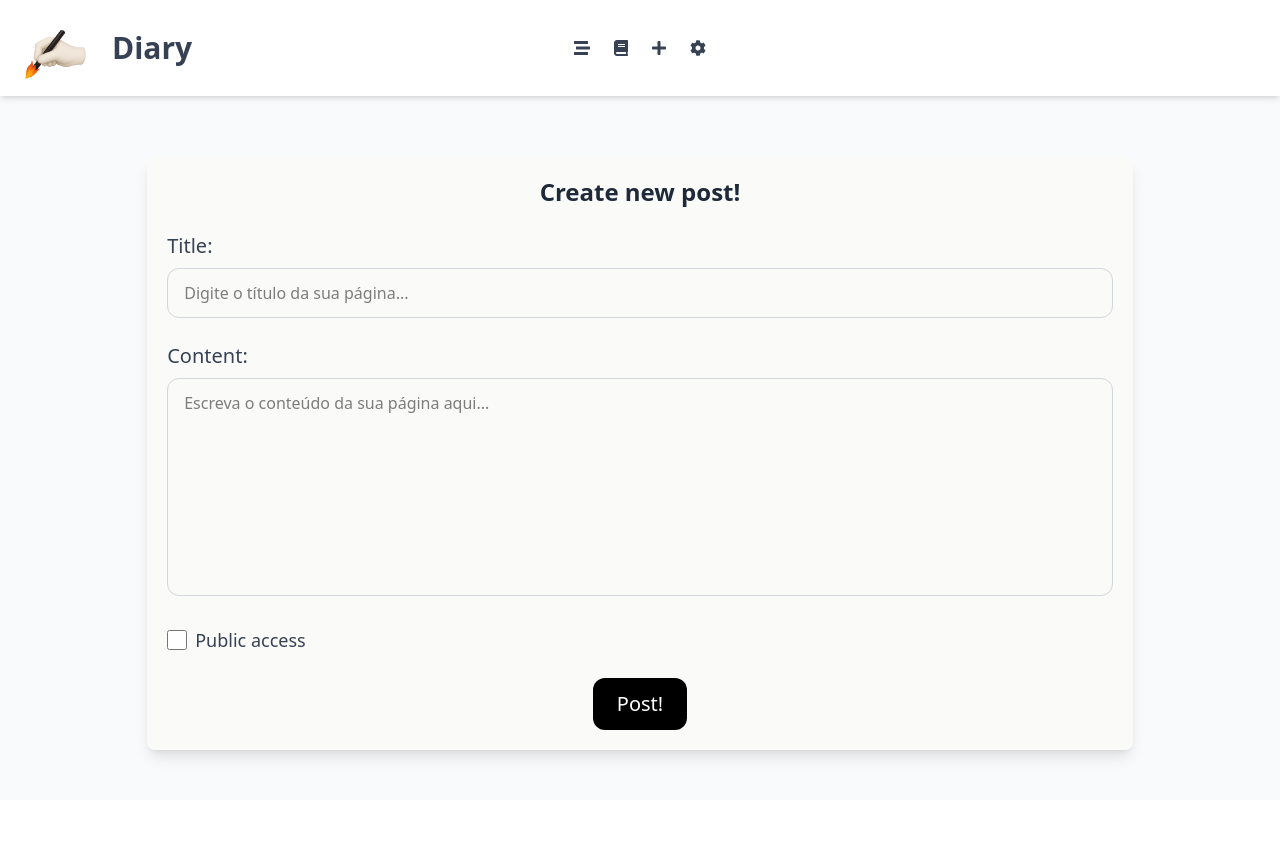
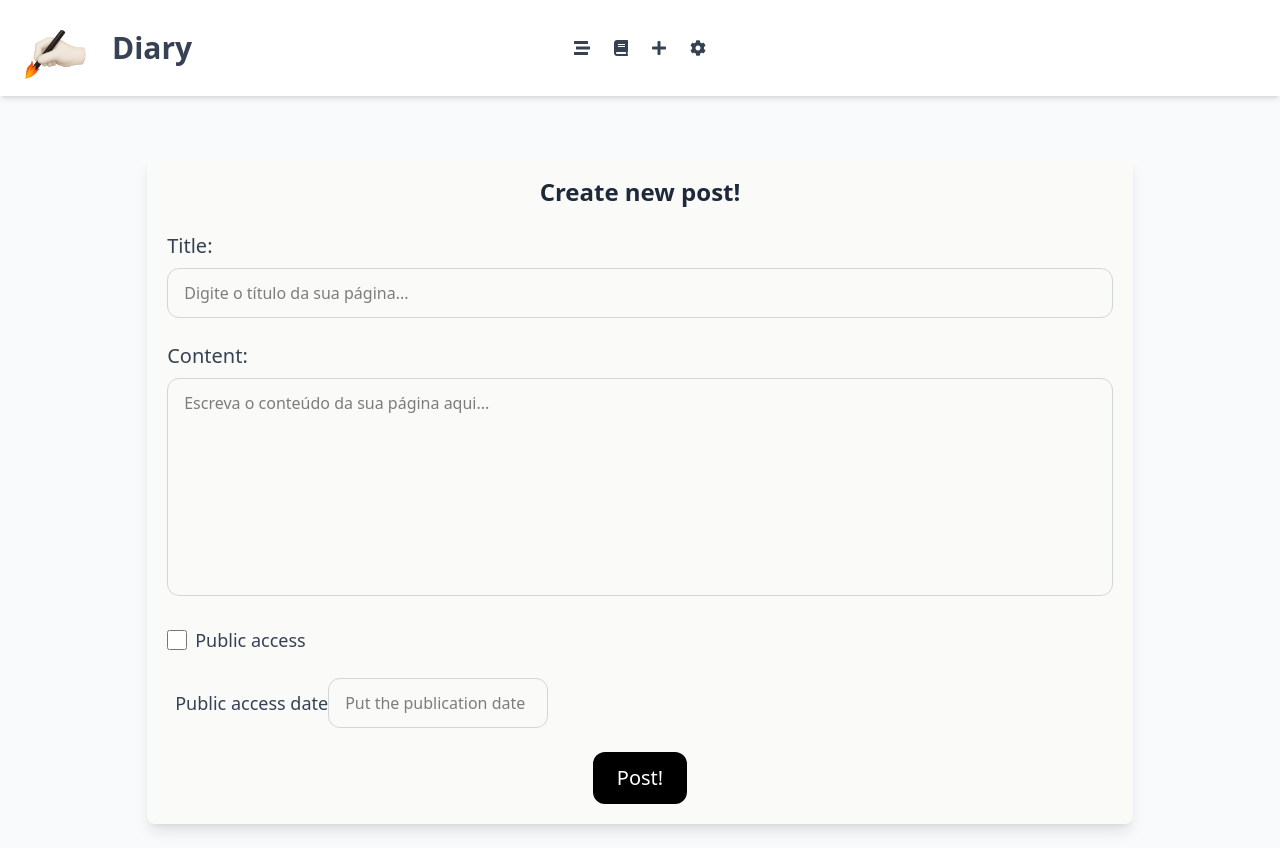
Before and after one commit to JonasFranc1sco/DOCK, a Django app: page /post/ in a window 1280 px wide. Before the commit the page ends 762 px from the top, so only its background shows below. Run offline with Django 5.2, Linux system fonts and the light colour scheme; a user stored in the database is signed in; parts of the project's set-up code (start-up, migrations or seed data) failed here and were passed over; some libraries are stand-ins or nearby versions.

Commit message:
Implementacao do post date nas pages

```diff
--- a/page/forms.py
+++ b/page/forms.py
@@ -4,7 +4,7 @@ from page.models import Page
 class PageForm(forms.ModelForm):
     class Meta:
         model = Page
-        fields = ['title', 'content', 'public_access']
+        fields = ['title', 'content', 'public_access', 'public_access_date']
         widgets = {
             'title': forms.TextInput(attrs={
                 'class': 'w-full px-4 py-3 rounded-xl border border-gray-300 focus:outline-none focus:ring-2 focus:ring-blue-500 focus:border-transparent',
@@ -17,7 +17,11 @@ class PageForm(forms.ModelForm):
             }),
             'public_access': forms.CheckboxInput(attrs={
                 'class': 'w-5 h-5 text-blue-600 bg-gray-100 border-gray-300 rounded focus:ring-blue-500 focus:ring-2'
-            })
+            }),
+            'public_access_date': forms.DateInput(attrs={
+                'class': 'w-55 px-4 py-3 rounded-xl border border-gray-300 focus:outline-none focus:ring-2 focus:ring-blue-500 focus:border-transparent',
+                'placeholder': 'Put the publication date'
+            }),
         }
         labels = {
             'title': 'Título',
--- a/page/models.py
+++ b/page/models.py
@@ -1,5 +1,6 @@
 from django.db import models
 from accounts.models import CustomUser
+from datetime import date
 
 class Page(models.Model):
     author = models.ForeignKey(CustomUser, null=True, on_delete=models.CASCADE)
@@ -7,3 +8,10 @@ class Page(models.Model):
     content = models.TextField(max_length=900)
     publication_date = models.DateTimeField(auto_now_add=True)
     public_access = models.BooleanField(default=False)
+    public_access_date = models.DateField()
+
+    def save(self, *args, **kwargs):
+        if self.public_access_date < date.today():
+            self.public_access = True
+
+        super().save(*args, **kwargs)
--- a/page/templates/page/post_create.html
+++ b/page/templates/page/post_create.html
@@ -45,6 +45,20 @@
                 {% endif %}
             </div>
 
+            <div class="mb-6">
+                <div class="flex items-center">
+                    <label for="{{ form.public_access.id_for_label }}" class="ml-2 text-lg text-gray-700">
+                        Public access date
+                    </label>
+                    {{ form.public_access_date }}
+                </div>
+                {% if form.public_access_date.errors %}
+                    <div class="text-red-600 text-sm mt-1">
+                        {{ form.da.errors }}
+                    </div>
+                {% endif %}
+            </div>
+
             {% if form.non_field_errors %}
                 <div class="mb-4 text-red-600">
                     {{ form.non_field_errors }}
--- a/page/views.py
+++ b/page/views.py
@@ -21,7 +21,7 @@ def post_create(request):
     return render(request, 'page/post_create.html', {'form': form})
 
 def post_feed(request):
-    posts = Page.objects.select_related('author').all().order_by('-publication_date')
+    posts = Page.objects.filter(public_access=True).order_by('-publication_date')
     return render(request, 'page/post_feed.html', {'posts': posts})
 
 def user_post(request):
--- a/theme/static/css/dist/styles.css
+++ b/theme/static/css/dist/styles.css
@@ -8,7 +8,6 @@
     --font-mono: ui-monospace, SFMono-Regular, Menlo, Monaco, Consolas, "Liberation Mono",
       "Courier New", monospace;
     --color-red-600: oklch(57.7% 0.245 27.325);
-    --color-orange-400: oklch(75% 0.183 55.934);
     --color-orange-500: oklch(70.5% 0.213 47.604);
     --color-blue-500: oklch(62.3% 0.214 259.815);
     --color-blue-600: oklch(54.6% 0.245 262.881);
@@ -289,9 +288,6 @@
   .h-5 {
     height: calc(var(--spacing) * 5);
   }
-  .h-8 {
-    height: calc(var(--spacing) * 8);
-  }
   .h-10 {
     height: calc(var(--spacing) * 10);
   }
@@ -310,14 +306,20 @@
   .w-5 {
     width: calc(var(--spacing) * 5);
   }
-  .w-8 {
-    width: calc(var(--spacing) * 8);
-  }
   .w-10 {
     width: calc(var(--spacing) * 10);
   }
   .w-20 {
     width: calc(var(--spacing) * 20);
+  }
+  .w-50 {
+    width: calc(var(--spacing) * 50);
+  }
+  .w-55 {
+    width: calc(var(--spacing) * 55);
+  }
+  .w-70 {
+    width: calc(var(--spacing) * 70);
   }
   .w-72 {
     width: calc(var(--spacing) * 72);
@@ -562,9 +564,6 @@
   }
   .text-neutral-600 {
     color: var(--color-neutral-600);
-  }
-  .text-orange-400 {
-    color: var(--color-orange-400);
   }
   .text-orange-500 {
     color: var(--color-orange-500);
```
Also changed, not shown: accounts/migrations/0001_initial.py, accounts/migrations/0002_rename_first_name_customuser_myname_and_more.py (deleted), db.sqlite3, page/migrations/0001_initial.py, page/migrations/0002_alter_page_author_alter_page_publication_date.py (deleted), page/migrations/0003_page_title.py (deleted).
